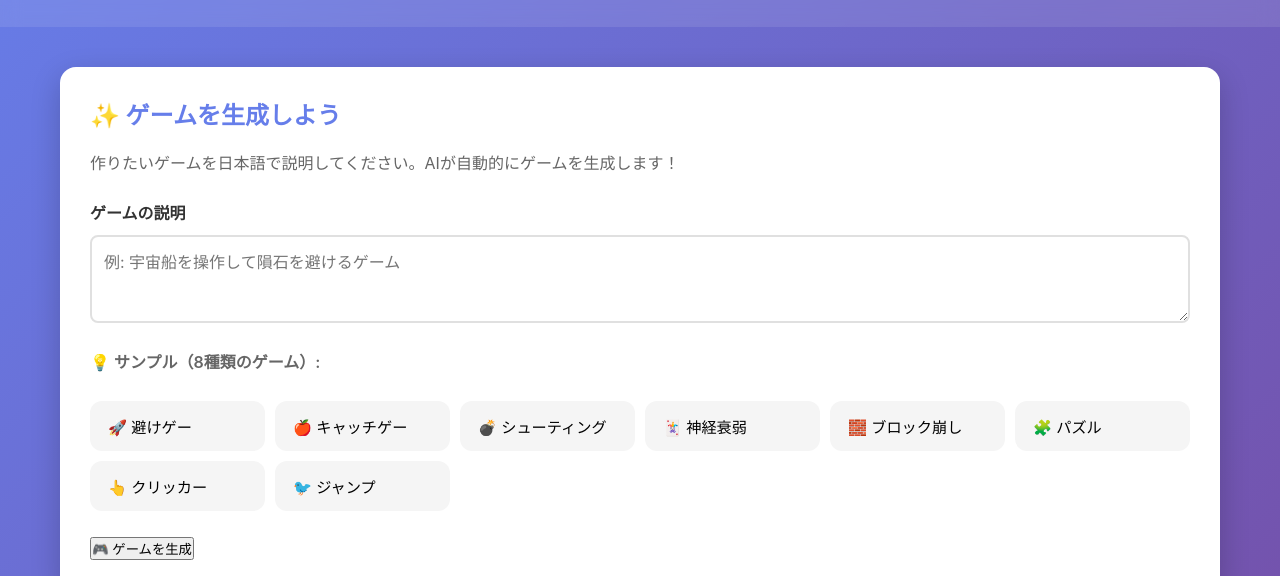
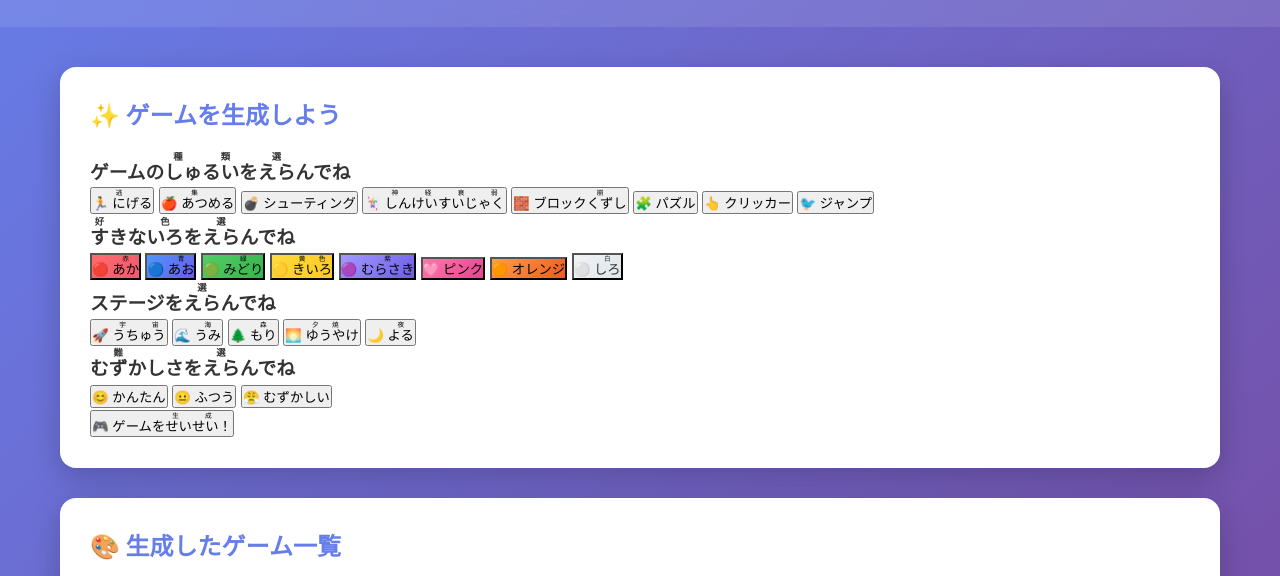
Before and after one commit to megmegfire/ai-game-generator-simple, a website: page public/index.html in a window 1280 px wide. Shown: the part 135-711 px from the top of the page. Drawn offline with Linux system fonts and the light colour scheme; no server answers.

Commit message:
Update index.html

```diff
--- a/public/index.html
+++ b/public/index.html
@@ -23,54 +23,64 @@
         <section class="prompt-section">
             <div class="card">
                 <h2>✨ ゲームを生成しよう</h2>
-                <p class="description">
-                    作りたいゲームを日本語で説明してください。AIが自動的にゲームを生成します！
-                </p>
 
-                <!-- プロンプト入力 -->
-                <div class="input-group">
-                    <label for="promptInput">ゲームの説明</label>
-                    <textarea
-                        id="promptInput"
-                        placeholder="例: 宇宙船を操作して隕石を避けるゲーム"
-                        rows="3"
-                    ></textarea>
+                <!-- ゲームの種類 -->
+                <div class="selection-group">
+                    <h3>ゲームの<ruby>しゅるい<rt>種類</rt></ruby>を<ruby>えら<rt>選</rt></ruby>んでね</h3>
+                    <div class="button-grid">
+                        <button class="select-btn" data-type="gameType" data-value="avoid">🏃 <ruby>に<rt>逃</rt></ruby>げる</button>
+                        <button class="select-btn" data-type="gameType" data-value="catch">🍎 <ruby>あつ<rt>集</rt></ruby>める</button>
+                        <button class="select-btn" data-type="gameType" data-value="shoot">💣 シューティング</button>
+                        <button class="select-btn" data-type="gameType" data-value="memory">🃏 <ruby>しんけいすいじゃく<rt>神経衰弱</rt></ruby></button>
+                        <button class="select-btn" data-type="gameType" data-value="breakout">🧱 ブロック<ruby>くず<rt>崩</rt></ruby>し</button>
+                        <button class="select-btn" data-type="gameType" data-value="puzzle">🧩 パズル</button>
+                        <button class="select-btn" data-type="gameType" data-value="clicker">👆 クリッカー</button>
+                        <button class="select-btn" data-type="gameType" data-value="jump">🐦 ジャンプ</button>
+                    </div>
                 </div>
 
-                <!-- サンプルプロンプト -->
-                <div class="sample-prompts">
-                    <p class="sample-label">💡 サンプル（8種類のゲーム）:</p>
-                    <button class="sample-btn" data-prompt="宇宙船を操作して隕石を避けるゲーム">
-                        🚀 避けゲー
-                    </button>
-                    <button class="sample-btn" data-prompt="リンゴをキャッチするゲーム">
-                        🍎 キャッチゲー
-                    </button>
-                    <button class="sample-btn" data-prompt="敵を撃って倒すシューティングゲーム">
-                        💣 シューティング
-                    </button>
-                    <button class="sample-btn" data-prompt="神経衰弱ゲーム">
-                        🃏 神経衰弱
-                    </button>
-                    <button class="sample-btn" data-prompt="ブロック崩しゲーム">
-                        🧱 ブロック崩し
-                    </button>
-                    <button class="sample-btn" data-prompt="スライドパズルゲーム">
-                        🧩 パズル
-                    </button>
-                    <button class="sample-btn" data-prompt="クリッカーゲーム">
-                        👆 クリッカー
-                    </button>
-                    <button class="sample-btn" data-prompt="ジャンプゲーム">
-                        🐦 ジャンプ
-                    </button>
+                <!-- 色の選択 -->
+                <div class="selection-group">
+                    <h3><ruby>す<rt>好</rt></ruby>きな<ruby>いろ<rt>色</rt></ruby>を<ruby>えら<rt>選</rt></ruby>んでね</h3>
+                    <div class="button-grid">
+                        <button class="select-btn color-btn" data-type="color" data-value="red" style="background: linear-gradient(135deg, #ff6b6b 0%, #ee5a6f 100%);">🔴 <ruby>あか<rt>赤</rt></ruby></button>
+                        <button class="select-btn color-btn" data-type="color" data-value="blue" style="background: linear-gradient(135deg, #4d96ff 0%, #6c5ce7 100%);">🔵 <ruby>あお<rt>青</rt></ruby></button>
+                        <button class="select-btn color-btn" data-type="color" data-value="green" style="background: linear-gradient(135deg, #51cf66 0%, #37b24d 100%);">🟢 <ruby>みどり<rt>緑</rt></ruby></button>
+                        <button class="select-btn color-btn" data-type="color" data-value="yellow" style="background: linear-gradient(135deg, #ffd93d 0%, #f9ca24 100%);">🟡 <ruby>きいろ<rt>黄色</rt></ruby></button>
+                        <button class="select-btn color-btn" data-type="color" data-value="purple" style="background: linear-gradient(135deg, #a29bfe 0%, #6c5ce7 100%);">🟣 <ruby>むらさき<rt>紫</rt></ruby></button>
+                        <button class="select-btn color-btn" data-type="color" data-value="pink" style="background: linear-gradient(135deg, #fd79a8 0%, #e84393 100%);">🩷 ピンク</button>
+                        <button class="select-btn color-btn" data-type="color" data-value="orange" style="background: linear-gradient(135deg, #ff9f43 0%, #ee5a24 100%);">🟠 オレンジ</button>
+                        <button class="select-btn color-btn" data-type="color" data-value="white" style="background: linear-gradient(135deg, #f1f2f6 0%, #dfe6e9 100%); color: #2d3436;">⚪ <ruby>しろ<rt>白</rt></ruby></button>
+                    </div>
+                </div>
+
+                <!-- ステージの選択 -->
+                <div class="selection-group">
+                    <h3>ステージを<ruby>えら<rt>選</rt></ruby>んでね</h3>
+                    <div class="button-grid">
+                        <button class="select-btn" data-type="place" data-value="space">🚀 <ruby>うちゅう<rt>宇宙</rt></ruby></button>
+                        <button class="select-btn" data-type="place" data-value="ocean">🌊 <ruby>うみ<rt>海</rt></ruby></button>
+                        <button class="select-btn" data-type="place" data-value="forest">🌲 <ruby>もり<rt>森</rt></ruby></button>
+                        <button class="select-btn" data-type="place" data-value="sunset">🌅 <ruby>ゆうや<rt>夕焼</rt></ruby>け</button>
+                        <button class="select-btn" data-type="place" data-value="night">🌙 <ruby>よる<rt>夜</rt></ruby></button>
+                    </div>
+                </div>
+
+                <!-- 難易度の選択 -->
+                <div class="selection-group">
+                    <h3><ruby>むずか<rt>難</rt></ruby>しさを<ruby>えら<rt>選</rt></ruby>んでね</h3>
+                    <div class="button-grid">
+                        <button class="select-btn" data-type="difficulty" data-value="easy">😊 かんたん</button>
+                        <button class="select-btn" data-type="difficulty" data-value="normal">😐 ふつう</button>
+                        <button class="select-btn" data-type="difficulty" data-value="hard">😤 むずかしい</button>
+                    </div>
                 </div>
 
                 <!-- 生成ボタン -->
-                <button id="generateBtn" class="generate-btn">
-                    <span class="btn-text">🎮 ゲームを生成</span>
+                <button id="generateBtn" class="generate-btn-big">
+                    <span class="btn-text">🎮 ゲームを<ruby>せいせい<rt>生成</rt></ruby>！</span>
                     <span class="btn-loading" style="display: none;">
-                        <span class="spinner"></span> 生成中...
+                        <span class="spinner"></span> <ruby>せいせい<rt>生成</rt></ruby><ruby>ちゅう<rt>中</rt></ruby>...
                     </span>
                 </button>
 
@@ -99,9 +109,10 @@
                 <div class="game-controls">
                     <h3>🎮 操作方法</h3>
                     <ul>
-                        <li><strong>矢印キー（←→）</strong> または <strong>A/D</strong>: 左右に移動</li>
-                        <li><strong>スペースキー</strong>: 発射（シューティングゲームの場合）</li>
-                        <li><strong>R キー</strong>: ゲームをリスタート</li>
+                        <li><strong>スマホ</strong>: 画面の左/右をタップで移動</li>
+                        <li><strong>パソコン</strong>: 矢印キー（←→）で移動</li>
+                        <li><strong>ジャンプ/シュート</strong>: 画面をタップ または スペースキー</li>
+                        <li><strong>R キー</strong>: リスタート</li>
                     </ul>
                 </div>
 
```
